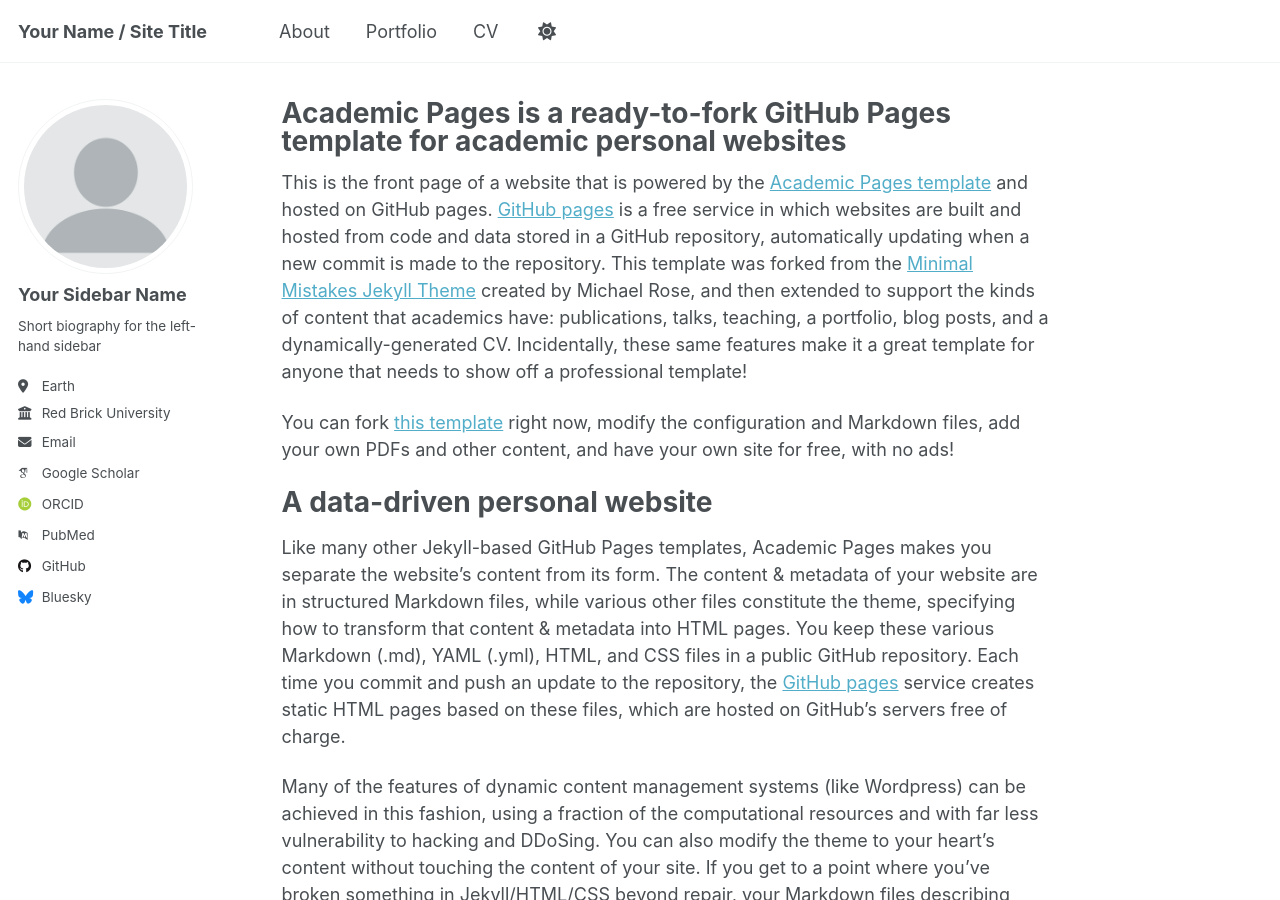
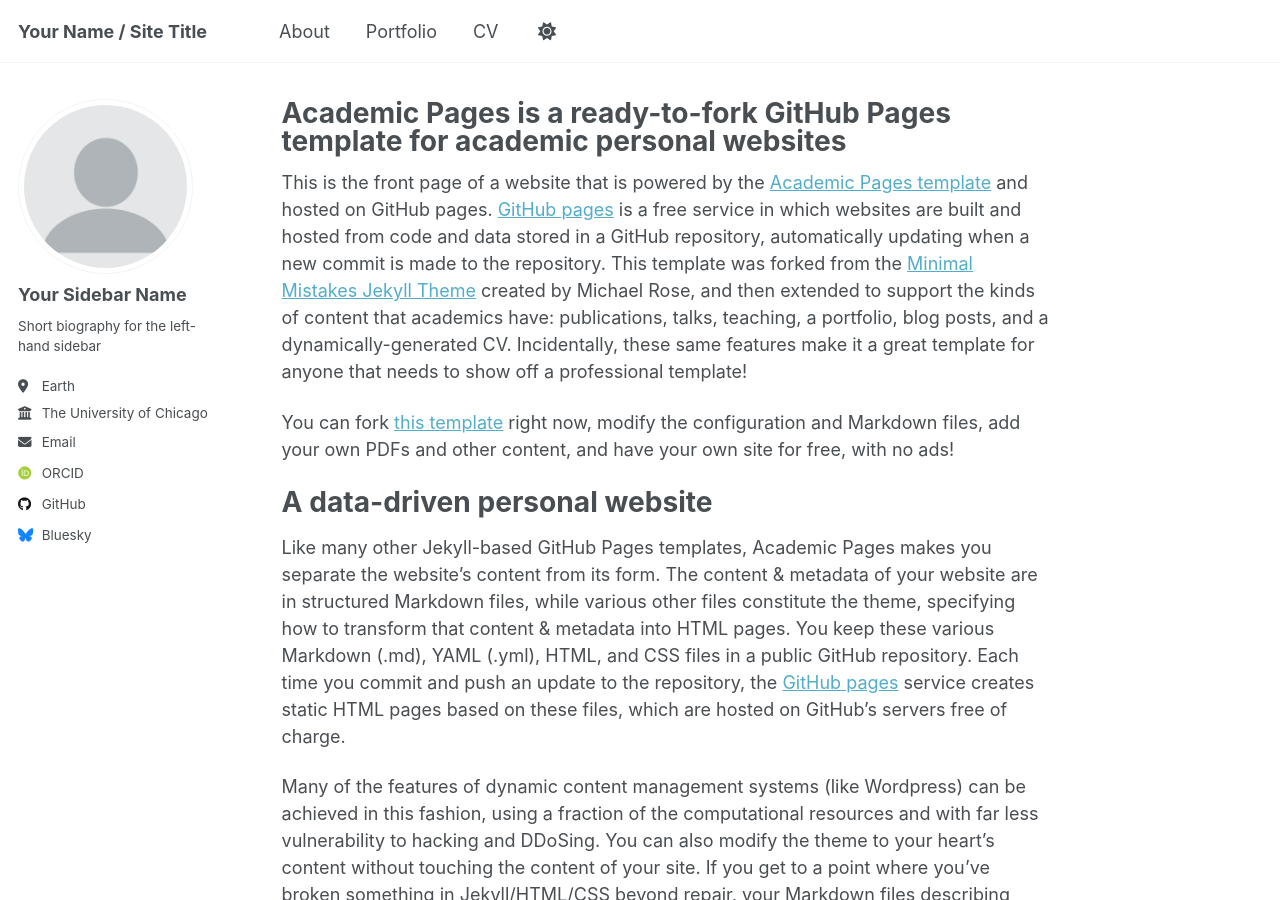
Before and after one commit to MaoYingrong/MaoYingrong.github.io, a Jekyll site: the page built from _pages/about.md, in a window 1280 px wide and 900 px high. Built offline with Jekyll 4.4.1, drawn with Linux system fonts in a browser that asks for light colours; some web fonts are replaced; a script that is not in the unit is left out.

Commit message:
Update personal information in _config.yml
Updated employer and email information, commented out academic website links, and removed some URLs.

```diff
--- a/_config.yml
+++ b/_config.yml
@@ -28,21 +28,21 @@ author:
   pronouns         : # example: "she/her"
   bio              : "Short biography for the left-hand sidebar"
   location         : "Earth"
-  employer         : "Red Brick University"
+  employer         : "The University of Chicago"
   uri              : # URL
-  email            : "none@example.org"
+  email            : "yingrong@uchicago.edu"
 
   # Academic websites
-  academia         : # URL
-  arxiv            : # URL - Update with the correct link to your profile
-  googlescholar    : "https://scholar.google.com/citations?user=PS_CX0AAAAAJ"
+  # academia         : # URL
+  # arxiv            : # URL - Update with the correct link to your profile
+  # googlescholar    : "https://scholar.google.com/citations?user=PS_CX0AAAAAJ"
   inspire-hep      : # URL
   impactstory      : # URL
   orcid            : "https://orcid.org/yourorcidurl"
   semantic         : # URL
-  pubmed           : "https://www.ncbi.nlm.nih.gov/pubmed/?term=john+snow"
-  researchgate     : # URL
-  scopus           : # URL
+  # pubmed           : "https://www.ncbi.nlm.nih.gov/pubmed/?term=john+snow"
+  # researchgate     : # URL
+  # scopus           : # URL
 
   # Repositories and software development
   bitbucket        : # Username - Update with your username on the site
```
